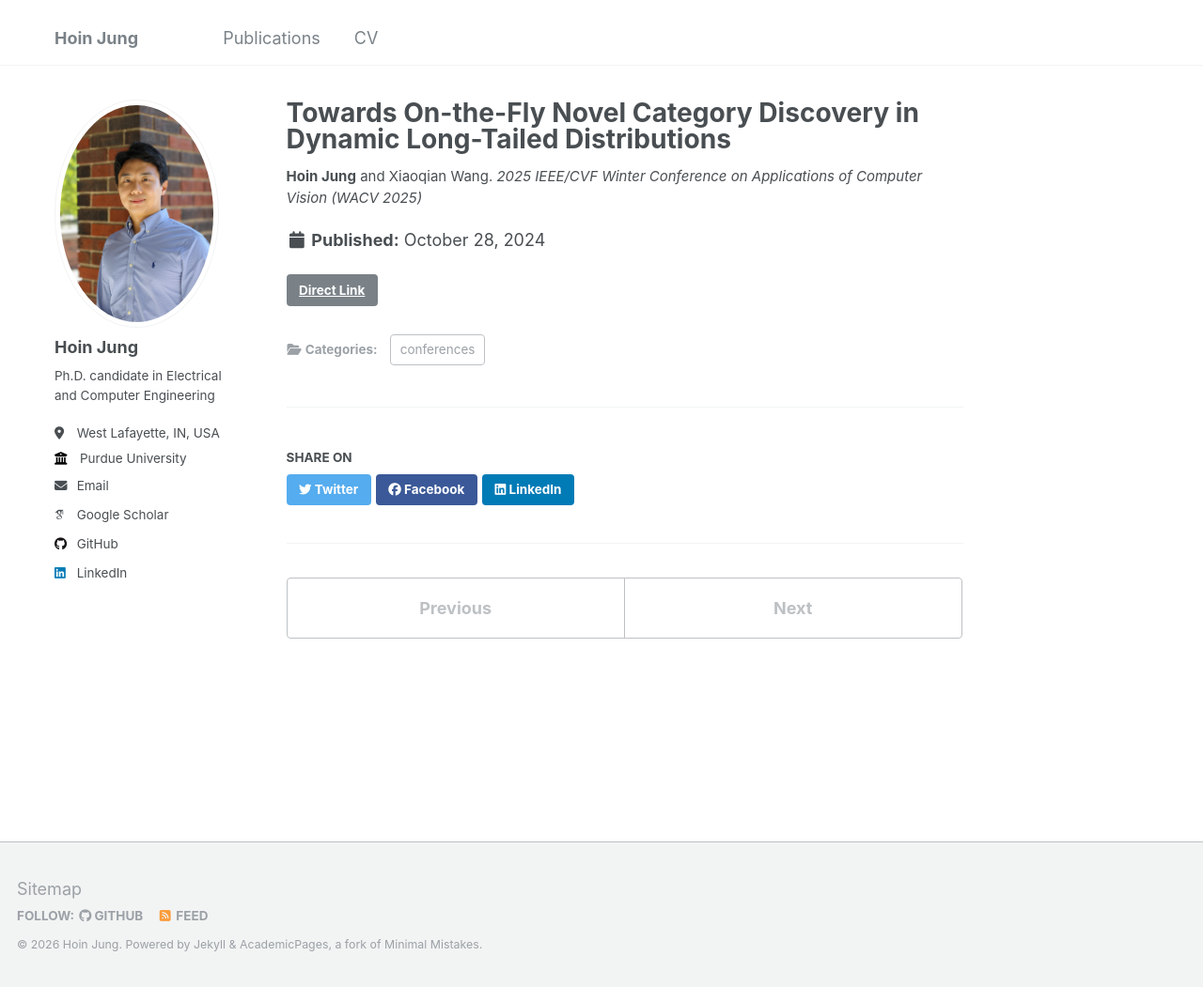
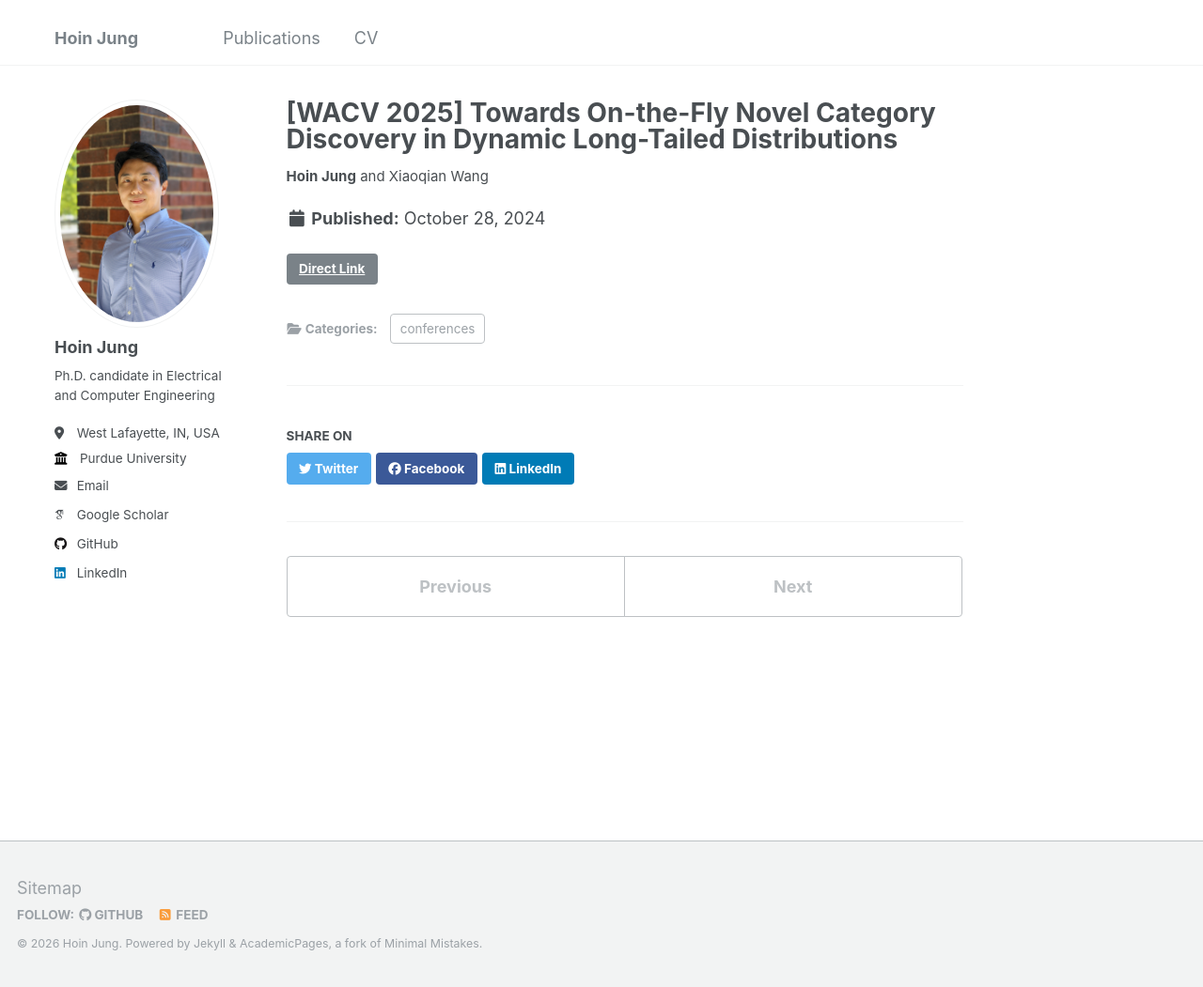
Before and after one commit to HoinJung/hoinjung.github.io, a Jekyll site: the page built from _publications/2024-10-28.md, in a window 1280 px wide and 1051 px high. Shown: the whole window at 94% size. Built offline with Jekyll 4.4.1, drawn with Linux system fonts in a browser that asks for light colours; some web fonts are replaced.

Commit message:
Update publication title and citation format

```diff
--- a/_publications/2024-10-28.md
+++ b/_publications/2024-10-28.md
@@ -7,5 +7,5 @@ date: 2024-10-28
 link: "https://ieeexplore.ieee.org/abstract/document/10943899"
 # paperurl: 'http://hoinjung.github.io/files/pdf/research/Explainable_Antenna.pdf'
 # github: "https://github.com/HoinJung/NCD-DLT"
-citation: '<b>Hoin Jung</b> and Xiaoqian Wang. <i>2025 IEEE/CVF Winter Conference on Applications of Computer Vision (WACV 2025)</i>'
+citation: '<b>Hoin Jung</b> and Xiaoqian Wang'
 ---
```
Also changed, not shown: other parts of _publications/2024-10-28.md (+1 -1 lines).
